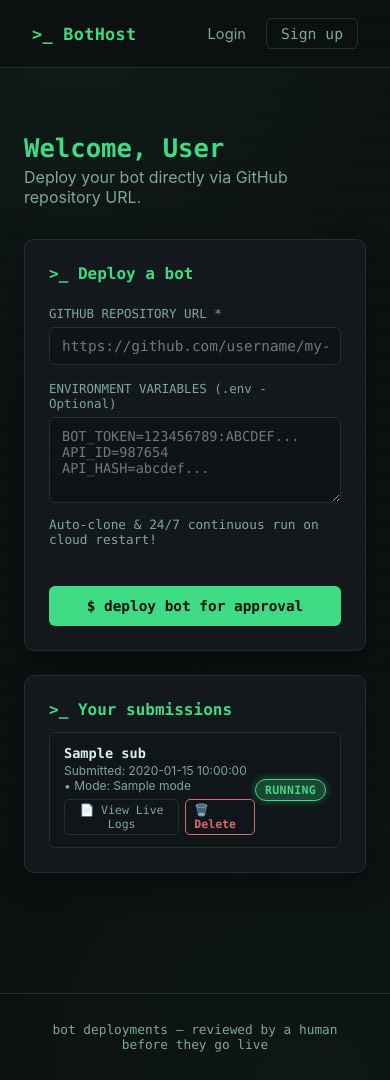
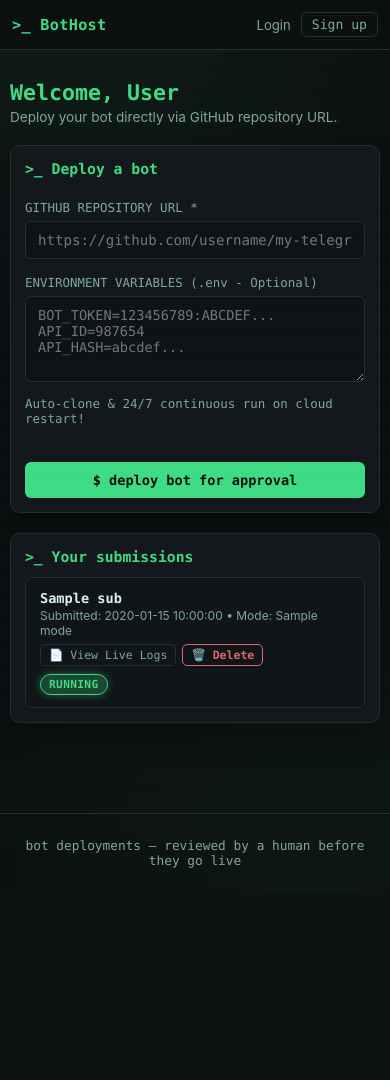
Before and after one commit to sachinmandawi/bothost, a Flask app: template templates/dashboard.html in a window 390 px wide. After the commit the page ends 868 px from the top, so only its background shows below. Run offline with Flask 3, Linux system fonts and the light colour scheme; the template is opened without the code that fills it: most values are stand-ins (such as "Sample title", 1, 10 or a date in 2020).

Commit message:
Make website 100% responsive across mobile, tablet, laptop, and desktop devices

```diff
--- a/static/style.css
+++ b/static/style.css
@@ -24,6 +24,7 @@ body {
   font-family: var(--sans);
   min-height: 100vh;
   position: relative;
+  overflow-x: hidden;
 }
 
 .scanline {
@@ -44,10 +45,10 @@ body {
   display: flex;
   justify-content: space-between;
   align-items: center;
-  padding: 18px 32px;
+  padding: 16px 32px;
   border-bottom: 1px solid var(--border);
   background: rgba(11, 15, 16, 0.85);
-  backdrop-filter: blur(6px);
+  backdrop-filter: blur(8px);
   position: sticky;
   top: 0;
   z-index: 10;
@@ -62,10 +63,10 @@ body {
   letter-spacing: 0.02em;
 }
 
-.nav-links { display: flex; align-items: center; gap: 20px; }
-.nav-links a { color: var(--text-dim); text-decoration: none; font-size: 0.92rem; transition: color .15s; }
+.nav-links { display: flex; align-items: center; gap: 16px; }
+.nav-links a { color: var(--text-dim); text-decoration: none; font-size: 0.9rem; transition: color .15s; }
 .nav-links a:hover { color: var(--accent); }
-.nav-user { color: var(--accent); font-family: var(--mono); font-size: 0.85rem; }
+.nav-user { color: var(--accent); font-family: var(--mono); font-size: 0.85rem; word-break: break-word; }
 
 .btn-ghost {
   border: 1px solid var(--border);
@@ -76,16 +77,17 @@ body {
   font-family: var(--mono);
   font-size: 0.85rem;
   transition: all 0.2s ease;
+  white-space: nowrap;
 }
 .btn-ghost:hover { border-color: var(--accent-dim); color: var(--accent); }
 
-.container { max-width: 980px; margin: 0 auto; padding: 48px 24px 80px; }
+.container { max-width: 980px; margin: 0 auto; padding: 40px 24px 80px; }
 
 .footer {
   text-align: center;
   color: var(--text-dim);
   font-size: 0.8rem;
-  padding: 28px;
+  padding: 24px;
   font-family: var(--mono);
   border-top: 1px solid var(--border);
   margin-top: 40px;
@@ -96,9 +98,10 @@ body {
 .flash {
   padding: 12px 16px;
   border-radius: 8px;
-  font-size: 0.9rem;
+  font-size: 0.88rem;
   border: 1px solid var(--border);
   font-family: var(--mono);
+  word-break: break-word;
 }
 .flash-success { border-color: var(--accent-dim); color: var(--accent); background: rgba(61, 220, 132, 0.08); }
 .flash-error { border-color: var(--danger); color: var(--danger); background: rgba(224, 102, 102, 0.08); }
@@ -107,7 +110,7 @@ body {
 .auth-wrap {
   display: flex;
   justify-content: center;
-  padding-top: 40px;
+  padding-top: 30px;
 }
 
 .terminal-card {
@@ -116,7 +119,7 @@ body {
   background: var(--bg-panel);
   border: 1px solid var(--border);
   border-radius: 10px;
-  padding: 28px 28px 32px;
+  padding: 28px 24px 32px;
   box-shadow: 0 20px 60px rgba(0,0,0,0.4);
 }
 
@@ -128,13 +131,13 @@ body {
 
 .terminal-card h1 {
   font-family: var(--mono);
-  font-size: 1.3rem;
+  font-size: 1.25rem;
   margin: 0 0 4px;
   color: var(--text);
 }
-.sub { color: var(--text-dim); margin: 0 0 24px; font-size: 0.9rem; }
+.sub { color: var(--text-dim); margin: 0 0 24px; font-size: 0.88rem; }
 
-.stack-form { display: flex; flex-direction: column; gap: 6px; }
+.stack-form { display: flex; flex-direction: column; gap: 6px; width: 100%; }
 .stack-form label {
   font-family: var(--mono);
   font-size: 0.78rem;
@@ -143,16 +146,18 @@ body {
 }
 .stack-form input[type="text"],
 .stack-form input[type="password"],
-.stack-form input[type="file"] {
+.stack-form input[type="file"],
+.stack-form textarea {
+  width: 100%;
   background: #0d1315;
   border: 1px solid var(--border);
   border-radius: 6px;
   padding: 10px 12px;
   color: var(--text);
   font-family: var(--mono);
-  font-size: 0.9rem;
+  font-size: 0.88rem;
   outline: none;
-  transition: border-color 0.2s;
+  transition: border-color 0.2s, box-shadow 0.2s;
 }
 
 .password-wrap {
@@ -169,7 +174,7 @@ body {
 
 .toggle-password {
   position: absolute;
-  right: 12px;
+  right: 10px;
   background: transparent;
   border: none;
   color: var(--text-dim);
@@ -187,13 +192,14 @@ body {
   transform: scale(1.1);
 }
 .stack-form input[type="text"]:focus,
-.stack-form input[type="password"]:focus {
+.stack-form input[type="password"]:focus,
+.stack-form textarea:focus {
   border-color: var(--accent-dim);
   box-shadow: 0 0 8px rgba(61, 220, 132, 0.15);
 }
 
 .btn-primary {
-  margin-top: 20px;
+  margin-top: 18px;
   background: var(--accent);
   color: #08120c;
   border: none;
@@ -203,6 +209,7 @@ body {
   font-weight: 700;
   font-size: 0.9rem;
   cursor: pointer;
+  width: 100%;
   transition: filter .15s, transform 0.1s;
 }
 .btn-primary:hover { filter: brightness(1.1); transform: translateY(-1px); }
@@ -213,16 +220,13 @@ body {
 .switch-link a:hover { text-decoration: underline; }
 
 /* Dashboard */
-.page-title { font-family: var(--mono); font-size: 1.6rem; margin-bottom: 4px; color: var(--accent); }
-.page-sub { color: var(--text-dim); margin-top: 0; margin-bottom: 32px; }
+.page-title { font-family: var(--mono); font-size: 1.5rem; margin-bottom: 4px; color: var(--accent); word-break: break-word; }
+.page-sub { color: var(--text-dim); margin-top: 0; margin-bottom: 28px; font-size: 0.9rem; }
 
 .grid-2 {
   display: grid;
   grid-template-columns: 1.1fr 1fr;
   gap: 24px;
-}
-@media (max-width: 760px) {
-  .grid-2 { grid-template-columns: 1fr; }
 }
 
 .panel {
@@ -231,6 +235,7 @@ body {
   border-radius: 10px;
   padding: 24px;
   box-shadow: 0 10px 30px rgba(0,0,0,0.3);
+  overflow: hidden;
 }
 .panel h2 {
   font-family: var(--mono);
@@ -242,29 +247,14 @@ body {
   gap: 8px;
 }
 
-.tabs { display: flex; gap: 8px; margin-bottom: 16px; }
-.tab-btn {
-  background: transparent;
-  border: 1px solid var(--border);
-  color: var(--text-dim);
-  padding: 8px 12px;
-  border-radius: 6px;
-  font-size: 0.78rem;
-  font-family: var(--mono);
-  cursor: pointer;
-  transition: all 0.2s ease;
-}
-.tab-btn:hover { border-color: var(--text-dim); color: var(--text); }
-.tab-btn.active { border-color: var(--accent-dim); color: var(--accent); background: rgba(61, 220, 132, 0.05); }
-.tab-content { display: none; }
-.tab-content.active { display: block; }
-.hint { color: var(--text-dim); font-size: 0.8rem; margin-top: 8px; font-family: var(--mono); }
+.hint { color: var(--text-dim); font-size: 0.78rem; margin-top: 8px; font-family: var(--mono); }
 
-.submission-list { list-style: none; padding: 0; margin: 0; display: flex; flex-direction: column; gap: 10px; }
+.submission-list { list-style: none; padding: 0; margin: 0; display: flex; flex-direction: column; gap: 12px; }
 .submission-item {
   display: flex;
   justify-content: space-between;
-  align-items: center;
+  align-items: flex-start;
+  gap: 10px;
   padding: 12px 14px;
   border: 1px solid var(--border);
   border-radius: 6px;
@@ -273,17 +263,18 @@ body {
   transition: border-color 0.2s;
 }
 .submission-item:hover { border-color: var(--accent-dim); }
-.mono { font-family: var(--mono); }
+.mono { font-family: var(--mono); word-break: break-all; }
 .tiny { color: var(--text-dim); font-size: 0.75rem; display: block; margin-top: 2px; }
 
 .status {
   font-family: var(--mono);
-  font-size: 0.72rem;
-  padding: 3px 9px;
+  font-size: 0.7rem;
+  padding: 3px 8px;
   border-radius: 20px;
   text-transform: uppercase;
   letter-spacing: 0.03em;
   font-weight: 600;
+  white-space: nowrap;
 }
 .status-pending { background: rgba(217, 164, 65, 0.12); color: var(--warn); border: 1px solid rgba(217,164,65,0.35); }
 .status-approved { background: rgba(61, 220, 132, 0.12); color: var(--accent); border: 1px solid var(--accent-dim); }
@@ -291,10 +282,17 @@ body {
 .status-crashed { background: rgba(224, 102, 102, 0.25); color: var(--danger); border: 1px solid var(--danger); box-shadow: 0 0 8px rgba(224, 102, 102, 0.4); }
 .status-rejected { background: rgba(224, 102, 102, 0.12); color: var(--danger); border: 1px solid rgba(224,102,102,0.35); }
 
-.empty-state { color: var(--text-dim); font-size: 0.88rem; font-family: var(--mono); text-align: center; padding: 24px 0; }
+.empty-state { color: var(--text-dim); font-size: 0.85rem; font-family: var(--mono); text-align: center; padding: 24px 0; }
 
-/* Admin table */
-.admin-table { width: 100%; border-collapse: collapse; font-size: 0.85rem; margin-top: 12px; }
+/* Responsive Table */
+.table-responsive {
+  width: 100%;
+  overflow-x: auto;
+  -webkit-overflow-scrolling: touch;
+  margin-top: 12px;
+}
+
+.admin-table { width: 100%; border-collapse: collapse; font-size: 0.85rem; min-width: 600px; }
 .admin-table th {
   text-align: left;
   font-family: var(--mono);
@@ -308,16 +306,17 @@ body {
 .admin-table a { color: var(--accent); text-decoration: none; font-family: var(--mono); }
 .admin-table a:hover { text-decoration: underline; }
 
-.actions { display: flex; gap: 8px; align-items: center; }
+.actions { display: flex; gap: 6px; align-items: center; flex-wrap: wrap; }
 .btn-mini {
   border: none;
   border-radius: 5px;
-  padding: 6px 12px;
-  font-size: 0.75rem;
+  padding: 5px 10px;
+  font-size: 0.72rem;
   font-family: var(--mono);
   cursor: pointer;
   text-decoration: none !important;
   display: inline-block;
+  white-space: nowrap;
   transition: all 0.15s ease;
 }
 
@@ -364,51 +363,84 @@ body {
 .modal-overlay {
   position: fixed;
   inset: 0;
-  background: rgba(0,0,0,0.75);
-  backdrop-filter: blur(4px);
+  background: rgba(0,0,0,0.8);
+  backdrop-filter: blur(6px);
   z-index: 1000;
   display: none;
   align-items: center;
   justify-content: center;
-  padding: 24px;
+  padding: 16px;
 }
 .modal-overlay.active { display: flex; }
 .modal-body {
   width: 100%;
   max-width: 760px;
-  max-height: 85vh;
+  max-height: 88vh;
   background: var(--bg-panel);
   border: 1px solid var(--border);
   border-radius: 10px;
   display: flex;
   flex-direction: column;
-  box-shadow: 0 24px 60px rgba(0,0,0,0.6);
+  box-shadow: 0 24px 60px rgba(0,0,0,0.7);
   overflow: hidden;
 }
 .modal-header {
-  padding: 16px 20px;
+  padding: 14px 18px;
   border-bottom: 1px solid var(--border);
   display: flex;
   justify-content: space-between;
   align-items: center;
 }
-.modal-header h3 { margin: 0; font-family: var(--mono); font-size: 1rem; color: var(--accent); }
+.modal-header h3 { margin: 0; font-family: var(--mono); font-size: 0.95rem; color: var(--accent); word-break: break-all; }
 .modal-close { background: transparent; border: none; color: var(--text-dim); font-size: 1.2rem; cursor: pointer; }
 .modal-close:hover { color: var(--danger); }
 .modal-content-area {
-  padding: 20px;
+  padding: 16px;
   overflow-y: auto;
   font-family: var(--mono);
-  font-size: 0.85rem;
+  font-size: 0.82rem;
   color: var(--text);
 }
 .code-block {
   background: #070a0b;
   border: 1px solid var(--border);
   border-radius: 6px;
-  padding: 14px;
+  padding: 12px;
   overflow-x: auto;
   white-space: pre-wrap;
+  word-break: break-all;
   color: var(--text);
   font-family: var(--mono);
 }
+
+/* ==========================================================================
+   Comprehensive Device Media Queries (Mobile, Tablet, Laptop, Desktop)
+   ========================================================================== */
+
+/* Tablet & Mobile Screens (< 768px) */
+@media (max-width: 768px) {
+  .navbar { padding: 14px 18px; }
+  .container { padding: 24px 16px 60px; }
+  .grid-2 { grid-template-columns: 1fr; gap: 20px; }
+  .panel { padding: 18px; }
+  .page-title { font-size: 1.35rem; }
+  .page-sub { font-size: 0.85rem; margin-bottom: 20px; }
+}
+
+/* Small Mobile Screens (< 480px) */
+@media (max-width: 480px) {
+  .navbar { padding: 12px 12px; }
+  .brand { font-size: 0.95rem; }
+  .nav-links { gap: 10px; }
+  .nav-links a { font-size: 0.82rem; }
+  .nav-user { font-size: 0.78rem; }
+  .btn-ghost { padding: 4px 10px; font-size: 0.78rem; }
+  .container { padding: 16px 10px 50px; }
+  .terminal-card { padding: 20px 16px 24px; }
+  .terminal-card h1 { font-size: 1.15rem; }
+  .panel { padding: 14px; }
+  .panel h2 { font-size: 0.92rem; }
+  .submission-item { flex-direction: column; align-items: flex-start; gap: 8px; }
+  .status { align-self: flex-start; }
+  .btn-primary { font-size: 0.85rem; padding: 10px 14px; }
+}
--- a/templates/admin.html
+++ b/templates/admin.html
@@ -10,6 +10,7 @@
 <div class="panel">
   <h2>Pending & Active Bot Submissions</h2>
   {% if submissions %}
+    <div class="table-responsive">
       <table class="admin-table">
         <thead>
           <tr>
@@ -53,6 +54,7 @@
           {% endfor %}
         </tbody>
       </table>
+    </div>
   {% else %}
     <p class="empty-state">No submissions found in system database.</p>
   {% endif %}
```
Lines whose indentation alone changed are shown as unchanged.
